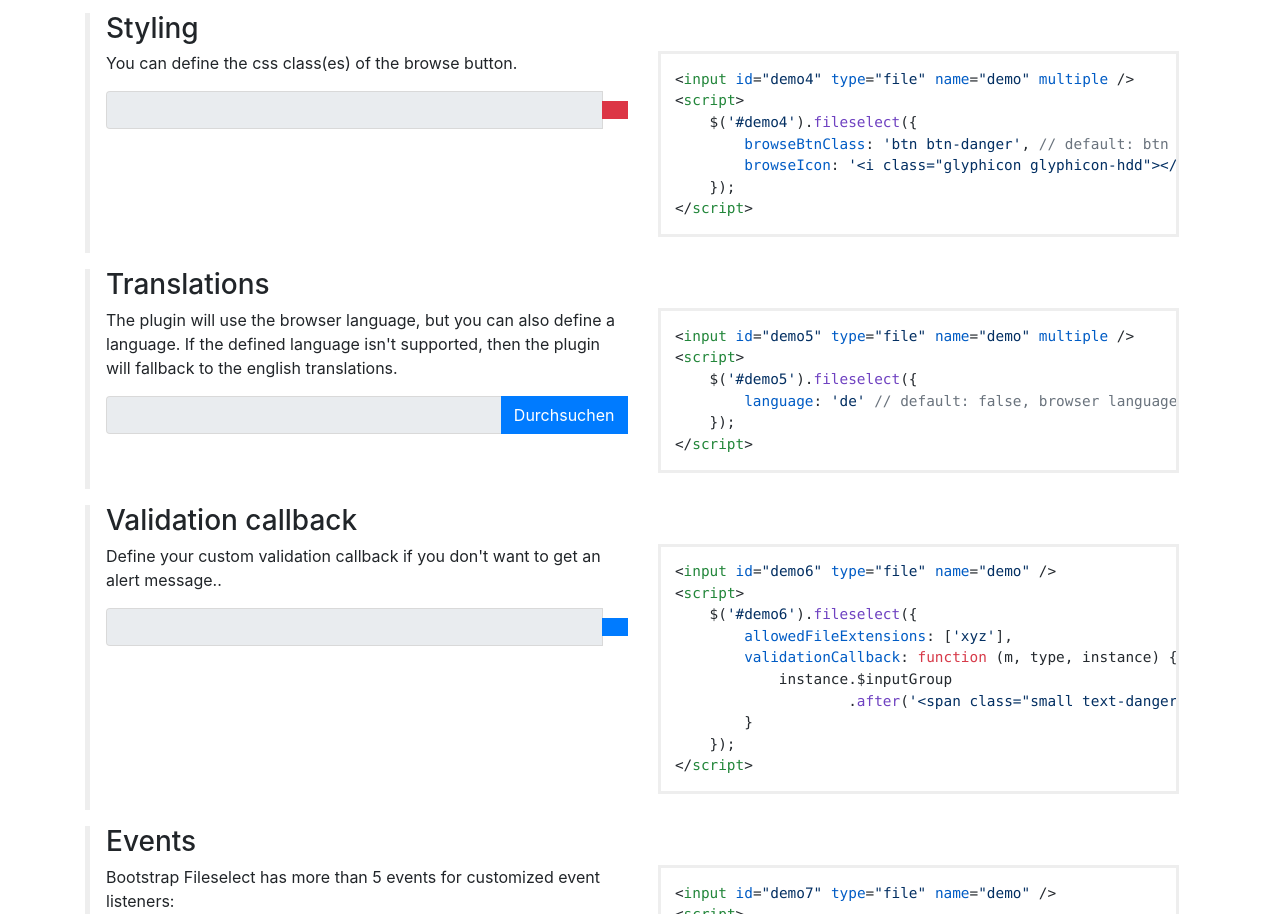
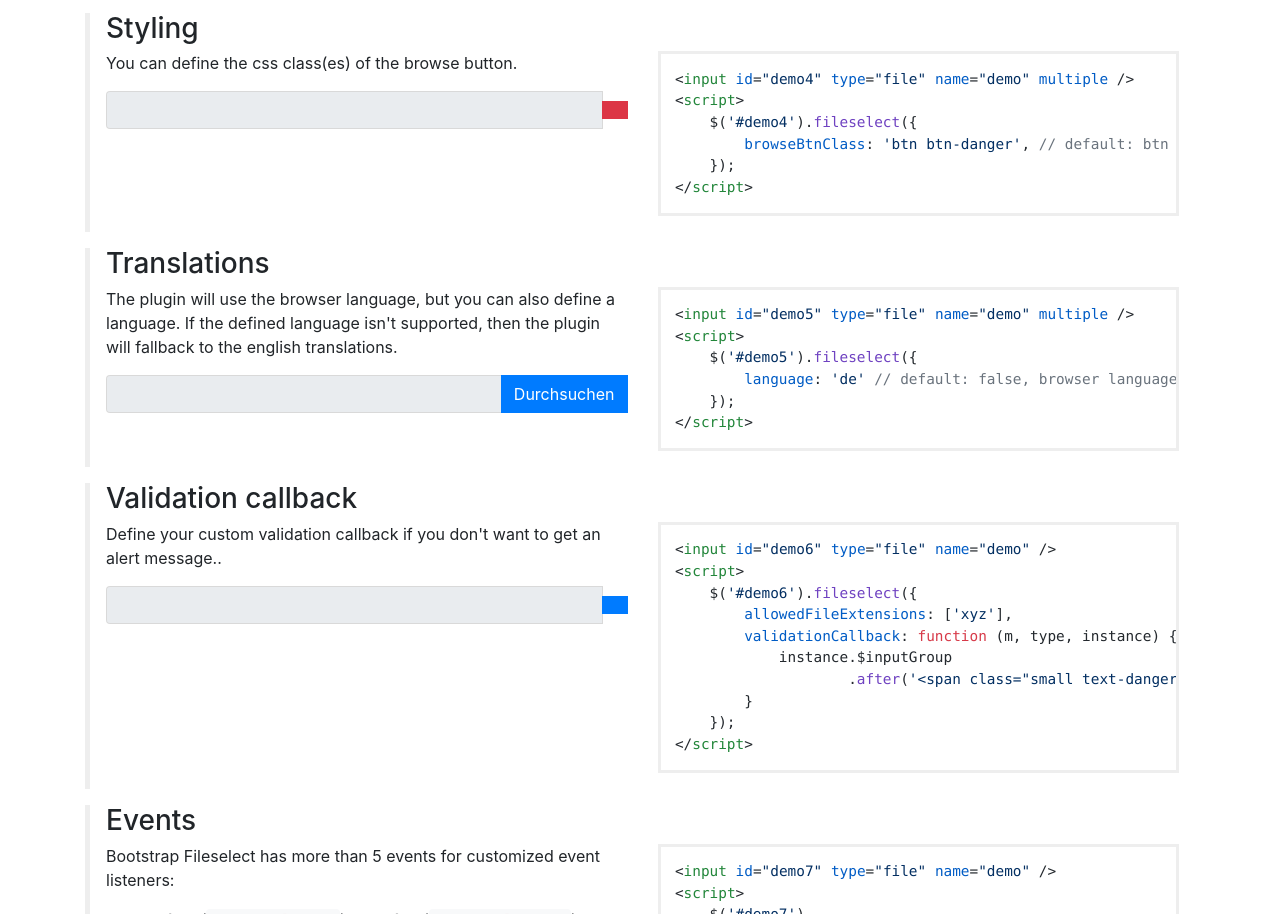
Before and after one commit to jnessier/Bootstrap-Fileselect, a website: page demo/index.html in a window 1280 px wide. Shown: the part 995-1909 px from the top of the page. Drawn offline with nearby package versions, Linux system fonts and the light colour scheme.

Commit message:
Updated demo and documentation

```diff
--- a/demo/index.html
+++ b/demo/index.html
@@ -179,7 +179,6 @@
 &lt;script&gt;
     $('#demo4').fileselect({
         browseBtnClass: 'btn btn-danger', // default: btn btn-primary
-        browseIcon: '&lt;i class=&quot;glyphicon glyphicon-hdd&quot;&gt;&lt;/i&gt;' // default: &lt;i class=&quot;glyphicon glyphicon-folder-open&quot;&gt;&lt;/i&gt;
     });
 &lt;/script&gt;</code></pre>
                     </div>
```
